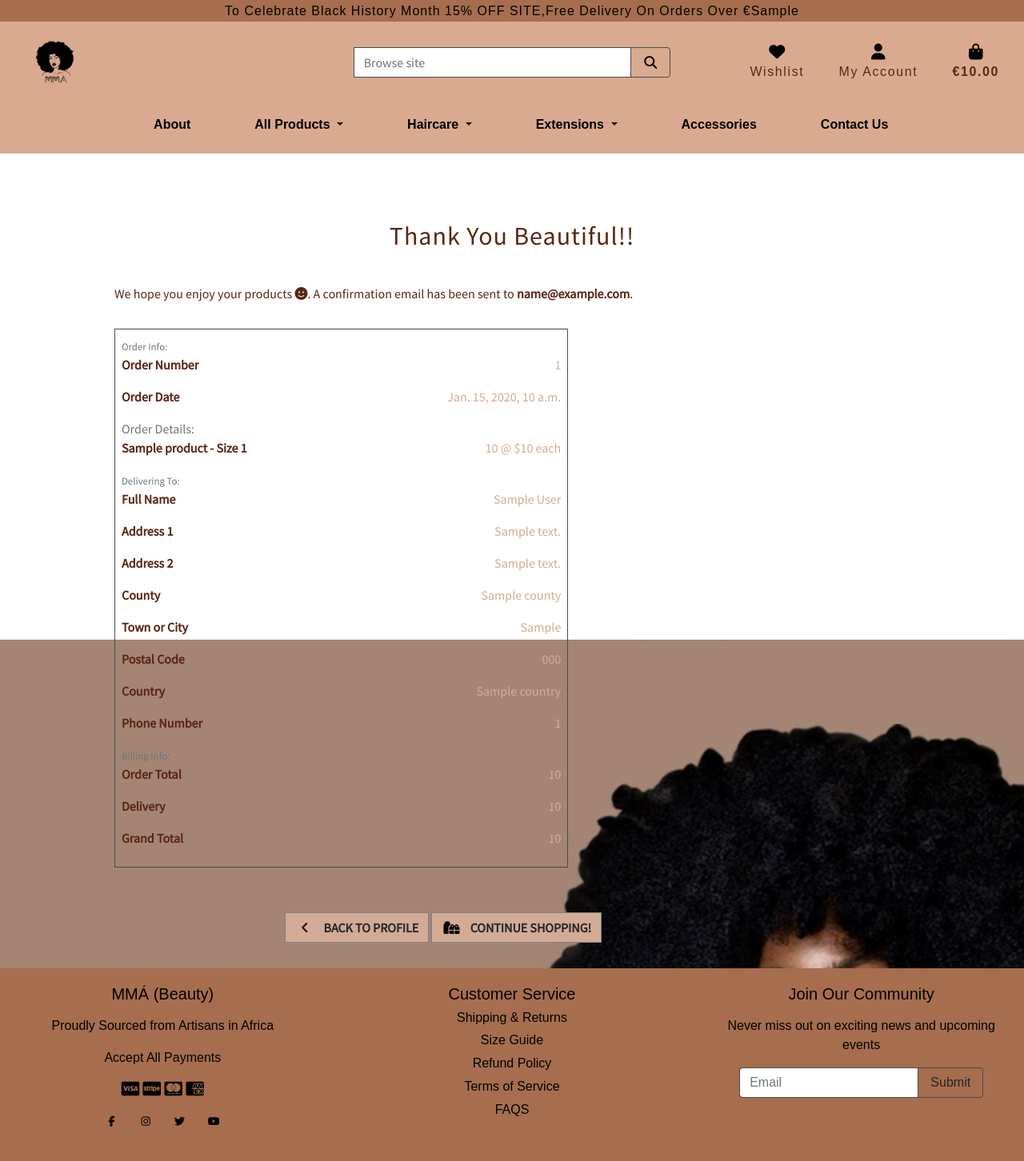
After one commit to Didisimmons/MMA-Haircare, a Django app: template checkout/templates/checkout/checkout_success.html in a window 1280 px wide. The commit adds this page. Shown: the whole page at 80% size. Run offline with Django 3.2, Linux system fonts and the light colour scheme; the template is opened without the code that fills it: most values are stand-ins (such as "Sample title", 1, 10 or a date in 2020); some libraries are stand-ins or nearby versions; some web fonts are replaced.

Commit message:
added checkout success logic

```diff
--- a/checkout/__init__.py
+++ b/checkout/__init__.py
@@ -0,0 +1 @@
+default_app_config = 'checkout.apps.CheckoutConfig'
--- /dev/null
+++ b/checkout/templates/checkout/checkout_success.html
@@ -0,0 +1,212 @@
+{% extends "base.html" %}
+{% load static %}
+
+{% block extra_css %}
+    <link rel="stylesheet" href="{% static 'checkout/css/checkout.css' %}">
+{% endblock %}
+
+{% block page_header %}
+    <div class="container header-container">
+        <div class="row">
+            <div class="col"></div>
+        </div>
+    </div>
+{% endblock %}
+
+{% block content %}
+    <div class="overlay"></div>
+    <div class="container">
+        <div class="row">
+            <div class="col">
+                <h2 class="header-text">Thank You Beautiful!!</h2>
+                <p class="text-black">We hope you enjoy your products <strong><i class="fas fa-smile"></i></strong>. A confirmation email has been sent to <strong>{{ order.email }}</strong>.</p>
+            </div>
+        </div>
+
+        <div class="row">
+            <div class="col-12 pt-3 pb-5 col-lg-7">
+                <div class="order-confirmation-wrapper p-2 border">
+                    <div class="row">
+                        <div class="col">
+                            <small class="text-muted">Order Info:</small>
+                        </div>
+                    </div>
+
+                    <div class="row">
+                        <div class="col-12 col-md-4">
+                            <p class=" text-black font-weight-bold">Order Number</p>
+                        </div>
+                        <div class="col-12 col-md-8 text-md-right">
+                            <p>{{ order.order_number }}</p>
+                        </div>
+                    </div>
+
+                    <div class="row">
+                        <div class="col-12 col-md-4">
+                            <p class=" text-black font-weight-bold">Order Date</p>
+                        </div>
+                        <div class="col-12 col-md-8 text-md-right">
+                            <p class="">{{ order.date }}</p>
+                        </div>
+                    </div>
+
+                    <div class="row">
+                        <div class="col">
+                            <p class="text-muted mb-0">Order Details:</p>
+                        </div>
+                    </div>
+
+
+                    {% for item in order.lineitems.all %}
+                    <div class="row">
+                        <div class="col-12 col-md-4">
+                            <p class=" text-black font-weight-bold">
+                                {{ item.product.name }}{% if item.product_size %} - Size {{ item.product_size|upper }}{% endif %}
+                            </p>
+                        </div>
+                        <div class="col-12 col-md-8 text-md-right">
+                            <p>{{ item.quantity }} @ ${{ item.product.price }} each</p>
+                        </div>
+                    </div>
+                    {% endfor %}
+
+                    <div class="row">
+                        <div class="col">
+                            <small class="text-muted">Delivering To:</small>
+                        </div>
+                    </div>
+
+                    <div class="row">
+                        <div class="col-12 col-md-4">
+                            <p class="mb-0 text-black font-weight-bold">Full Name</p>
+                        </div>
+                        <div class="col-12 col-md-8 text-md-right">
+                            <p>{{ order.full_name }}</p>
+                        </div>
+                    </div>
+
+                    <div class="row">
+                        <div class="col-12 col-md-4">
+                            <p class="text-black font-weight-bold">Address 1</p>
+                        </div>
+                        <div class="col-12 col-md-8 text-md-right">
+                            <p class="mb-0">{{ order.street_address1 }}</p>
+                        </div>
+                    </div>
+
+                    {% if order.street_address2 %}
+                    <div class="row">
+                        <div class="col-12 col-md-4">
+                            <p class="text-black font-weight-bold">Address 2</p>
+                        </div>
+                        <div class="col-12 col-md-8 text-md-right">
+                            <p class="mb-0">{{ order.street_address1 }}</p>
+                        </div>
+                    </div>
+                    {% endif %}
+
+                    {% if order.county %}
+                    <div class="row">
+                        <div class="col-12 col-md-4">
+                            <p class=" text-black font-weight-bold">County</p>
+                        </div>
+                        <div class="col-12 col-md-8 text-md-right">
+                            <p">{{ order.county }}</p>
+                        </div>
+                    </div>
+                    {% endif %}
+
+                    <div class="row">
+                        <div class="col-12 col-md-4">
+                            <p class="text-black font-weight-bold">Town or City</p>
+                        </div>
+                        <div class="col-12 col-md-8 text-md-right">
+                            <p class="mb-0">{{ order.town_or_city }}</p>
+                        </div>
+                    </div>
+
+                    {% if order.postcode %}
+                    <div class="row">
+                        <div class="col-12 col-md-4">
+                            <p class="text-black font-weight-bold">Postal Code</p>
+                        </div>
+                        <div class="col-12 col-md-8 text-md-right">
+                            <p class="mb-0">{{ order.postcode }}</p>
+                        </div>
+                    </div>
+                    {% endif %}
+
+                    <div class="row">
+                        <div class="col-12 col-md-4">
+                            <p class="text-black font-weight-bold">Country</p>
+                        </div>
+                        <div class="col-12 col-md-8 text-md-right">
+                            <p class="mb-0">{{ order.country }}</p>
+                        </div>
+                    </div>
+
+                    <div class="row">
+                        <div class="col-12 col-md-4">
+                            <p class="text-black font-weight-bold">Phone Number</p>
+                        </div>
+                        <div class="col-12 col-md-8 text-md-right">
+                            <p class="mb-0">{{ order.phone_number }}</p>
+                        </div>
+                    </div>
+
+                    <div class="row">
+                        <div class="col">
+                            <small class="text-muted">Billing Info:</small>
+                        </div>
+                    </div>
+
+                    <div class="row">
+                        <div class="col-12 col-md-4">
+                            <p class="text-black font-weight-bold">Order Total</p>
+                        </div>
+                        <div class="col-12 col-md-8 text-md-right">
+                            <p class="mb-0">{{ order.order_total }}</p>
+                        </div>
+                    </div>
+
+                    <div class="row">
+                        <div class="col-12 col-md-4">
+                            <p class="text-black font-weight-bold">Delivery</p>
+                        </div>
+                        <div class="col-12 col-md-8 text-md-right">
+                            <p class="mb-0">{{ order.delivery_cost }}</p>
+                        </div>
+                    </div>
+
+                    <div class="row">
+                        <div class="col-12 col-md-4">
+                            <p class="text-black font-weight-bold">Grand Total</p>
+                        </div>
+                        <div class="col-12 col-md-8 text-md-right">
+                            <p class="mb-0">{{ order.grand_total }}</p>
+                        </div>
+                    </div>
+                </div>
+            </div>
+        </div>
+        <div class="row">
+			<div class="col-12 col-lg-7 mx-auto pb-4">
+
+                    <a href="" class="btn btn-black rounded-0 my-2">
+                        <span class="icon mr-2">
+                            <i class="fas fa-angle-left"></i>
+                        </span>
+                        <span class="text-uppercase">Back to Profile</span>
+                    </a>
+
+                    <a href="{% url 'products' %}" class="btn btn-black rounded-0 my-2">
+                        <span class="icon mr-2">
+                            <i class="fas fa-gifts"></i>
+                        </span>
+                        <span class="text-uppercase">Continue Shopping!</span>
+                    </a>
+
+			</div>
+		</div>
+    </div>
+{% endblock %}
--- a/checkout/urls.py
+++ b/checkout/urls.py
@@ -3,4 +3,5 @@ from . import views
 
 urlpatterns = [
     path('', views.checkout, name='checkout'),
+    path('checkout_success/<order_number>', views.checkout_success, name='checkout_success'),
 ]
--- a/products/templates/products/products.html
+++ b/products/templates/products/products.html
@@ -52,7 +52,7 @@
                     <div class="col-12 col-md-6 order-md-first">
                         <p class="text-muted pt-3 text-center text-md-left">
                             {% if search_term or current_categories or current_sorting != 'None_None' %}
-                                <span class="small category-button"><a href="{% url 'products' %}">Products Home</a> | </span>
+                                <span><a class="category-button" href="{% url 'products' %}">Products Home</a> | </span>
                             {% endif %}
                             {{ products|length }} Products{% if search_term %} found for <strong>"{{ search_term }}"</strong>{% endif %}
                         </p>
@@ -62,7 +62,7 @@
                     {% if products|length > 0 %}
                         <div class="row">
                             {% for product in products %}
-                                <div class="col-sm-6 col-md-6 col-lg-4 col-xl-3">
+                                <div class="col-sm-6 col-md-6 col-lg-4 col-xl-3 pt-3">
                                     <div class="card h-100 border-0 text-center">
                                         {% if product.image %}
                                         <a href="{% url 'product_detail' product.id %}">
```
Also changed, not shown: checkout/views.py (+97 -21 lines).
